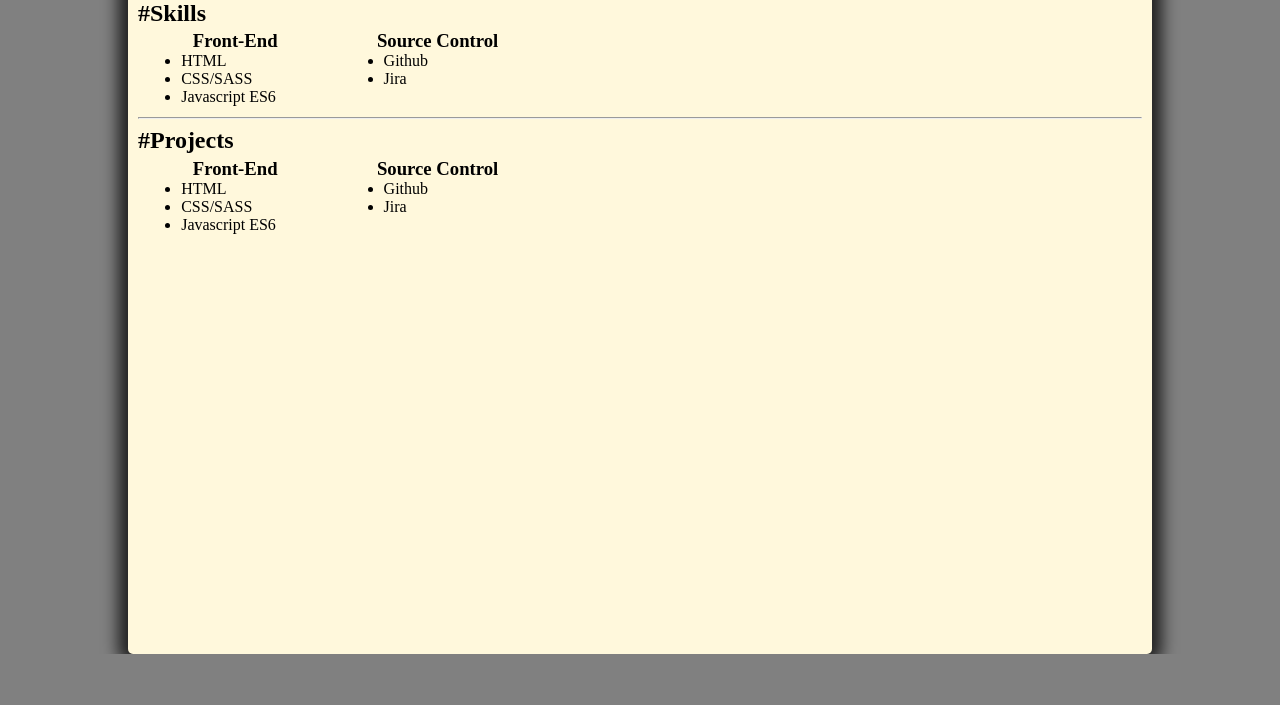
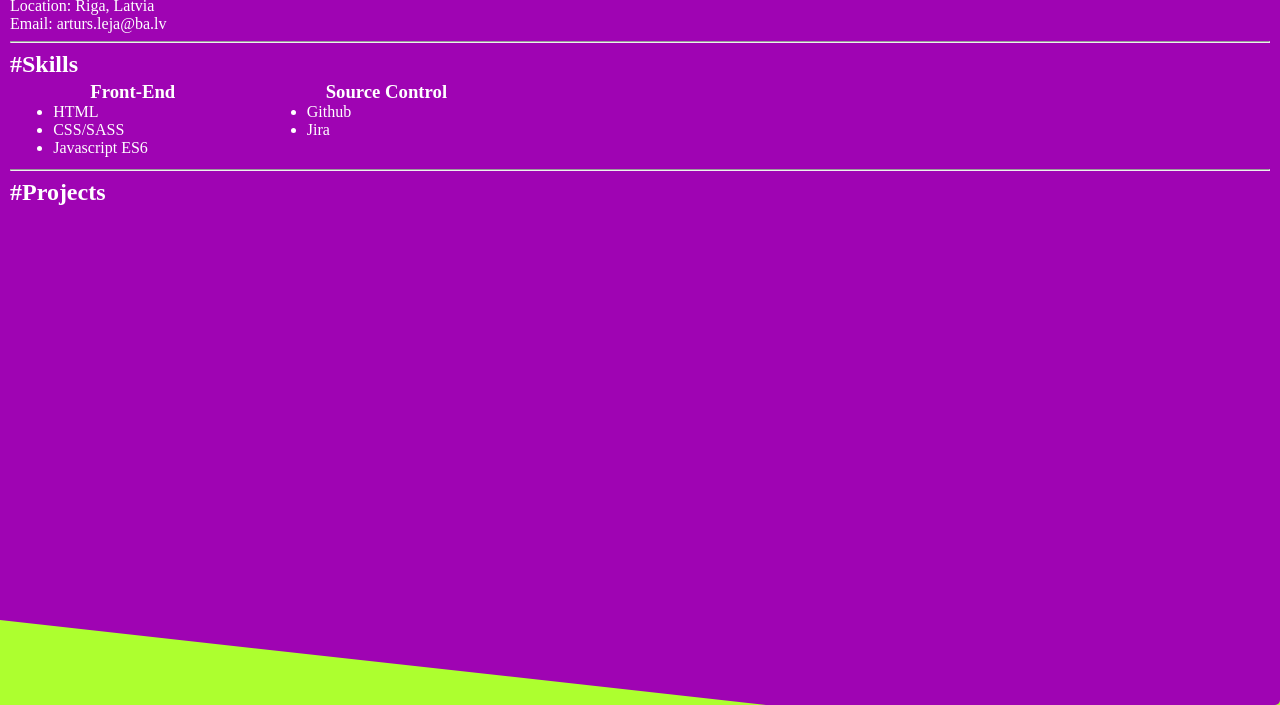
Before and after one commit to lettson/tuts, a plain HTML site: page 020 resume page/index.html in a window 1280 px wide. Shown: the part 146-851 px from the top of the page. Before the commit the page ends 800 px from the top, so only its background shows below. Drawn offline with Linux system fonts and the light colour scheme; a script that the page names is missing.

Commit message:
020 css update

```diff
--- a/020 resume page/css/main.scss
+++ b/020 resume page/css/main.scss
@@ -1,17 +1,26 @@
 * {
   margin: 0;
+  color:white;
 }
 
 html,
 body { height:100%;
-background-color: gray; }
+  background-color: greenyellow;
 
   .page {
-  width: 80%;
     height: 100%;
     border-radius: 5px;
+    clip-path: polygon(40% 0, 100% 10%, 100% 100%, 60% 100%, 0 90%, 0 0);
+    background-color: rgb(159, 4, 179);
+    padding-top: 4%;
+  }
+}
+
+
+
+.card {
 margin:auto;
-  background-color: cornsilk;
+background-color: rgb(49, 80, 255);
 -webkit-box-shadow: 0px 0px 16px 10px rgba(0,0,0,0.75);
 -moz-box-shadow: 0px 0px 16px 10px rgba(0,0,0,0.75);
 box-shadow: 0px 0px 16px 10px rgba(0,0,0,0.75);
--- a/020 resume page/index.html
+++ b/020 resume page/index.html
@@ -47,32 +47,7 @@
       </div>
       <hr> <!-- hr Projects -->
       <h2>#Projects</h2>
-      <div class="skillsList">
-          <div id="skills1">
-            <h3>Front-End</h3>
-            <ul>
-              <li>HTML</li>
-              <li>CSS/SASS</li>
-              <li>Javascript ES6</li>
-            </ul>
-          </div>
-          <div id="skills2" class="hide">
-              <h3>Back-End</h3>
-          </div>
-          <div id="skills3">
-            <h3>Source Control</h3>
-            <ul>
-              <li>Github</li>
-              <li>Jira</li>
-            </ul>
-          </div>
-          <div id="skills4" class="hide">
-            <h3>Frameworks</h3>
-          </div>
-          <div id="skills5" class="hide">
-            <h3>UI/UX</h3>
-          </div>
-        </div>
+
     </div>
   </div>
 
```
Also changed, not shown: 020 resume page/css/main.css, 1 other file. Lines whose indentation alone changed are shown as unchanged.
